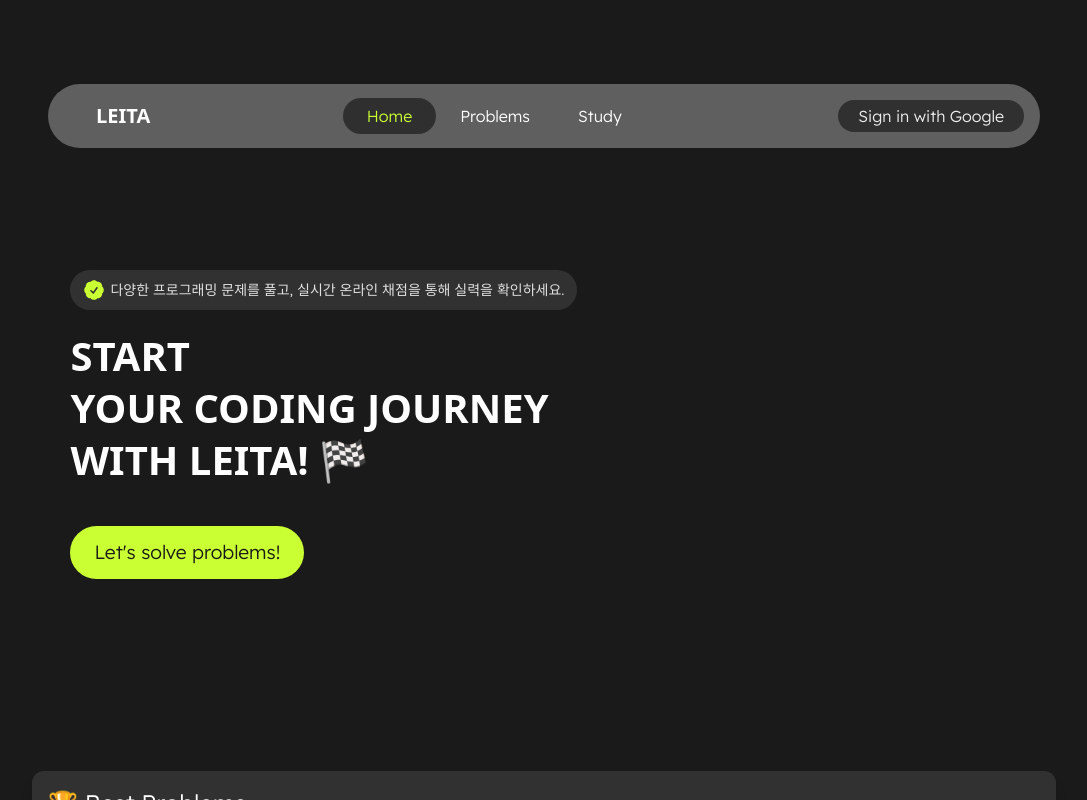
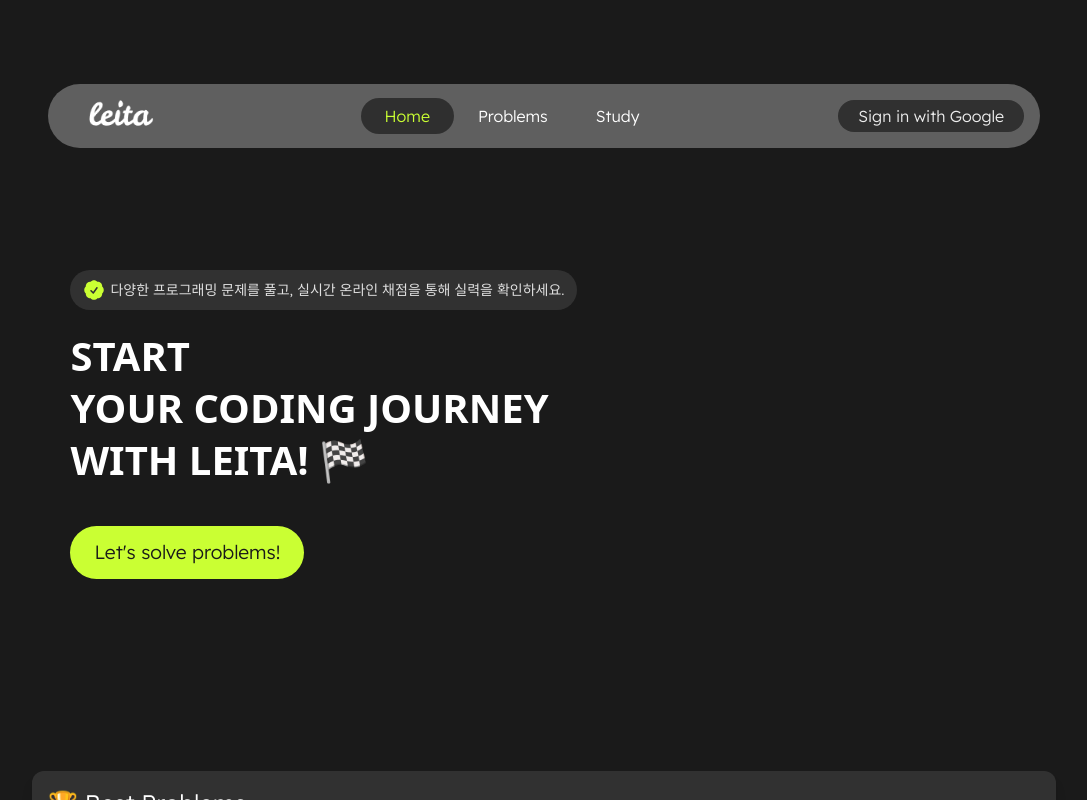
Before and after one commit to Hantorism/leita-client, a React (Create React App) app: page / in a window 1280 px wide. Shown: the whole page, without its empty margins (96-1183 px from the left). Built offline with nearby package versions, Linux system fonts and the light colour scheme; no server answers.

Commit message:
style :로고, favicon 변경

```diff
--- a/src/components/common/Footer.jsx
+++ b/src/components/common/Footer.jsx
@@ -1,4 +1,6 @@
 import React from "react";
+import {Link} from "react-router-dom";
+import logo from "../../assets/Logo.png";
 
 const Footer = () => {
     return (
@@ -8,7 +10,9 @@ const Footer = () => {
 
                     {/* 왼쪽 */}
                     <div className="mb-4 md:mb-0">
-                        <h3 className="text-xl font-semibold">Leita</h3>
+                        <Link to="/">
+                            <img src={logo}  alt="LEITA Logo" className="h-8" />
+                        </Link>
                         <p className="text-sm text-gray-400 mt-2">
                             아주대 코딩 연습 플랫폼
                         </p>
--- a/src/components/common/Header.jsx
+++ b/src/components/common/Header.jsx
@@ -2,6 +2,8 @@ import React, { useState } from "react";
 import { Link, NavLink } from "react-router-dom";
 import Login from "./login";
 import { FiMenu, FiX } from "react-icons/fi";
+
+import logo from "../../assets/Logo.png";
 
 const Header = () => {
     const [user, setUser] = useState(null);
@@ -11,9 +13,9 @@ const Header = () => {
         <header className="font-lexend">
 
             <nav className="bg-white bg-opacity-30 p-3 md:p-4 rounded-full flex justify-between items-center mx-4 my-5 hidden md:flex">
-                <div className="text-white text-xl font-sans pl-8 font-extrabold">
-                    <Link to="/">LEITA</Link>
-                </div>
+                <Link to="/">
+                    <img src={logo}  alt="LEITA Logo" className="h-8" />
+                </Link>
 
                 <ul className="flex flex-wrap items-stretch list-none p-0 m-0 font-light">
                     <li>
@@ -57,7 +59,9 @@ const Header = () => {
 
             <div className="flex md:hidden justify-between items-center bg-white bg-opacity-30 p-3 rounded-full mx-4 my-5">
                 <div className="text-white text-xl font-sans font-extrabold">
-                    <Link to="/">LEITA</Link>
+                    <Link to="/">
+                        <img src={logo}  alt="LEITA Logo" className="h-6" />
+                    </Link>
                 </div>
 
 
```
Also changed, not shown: src/assets/Logo.png (added), 1 other file (tests, documents, lock files or other folders).
